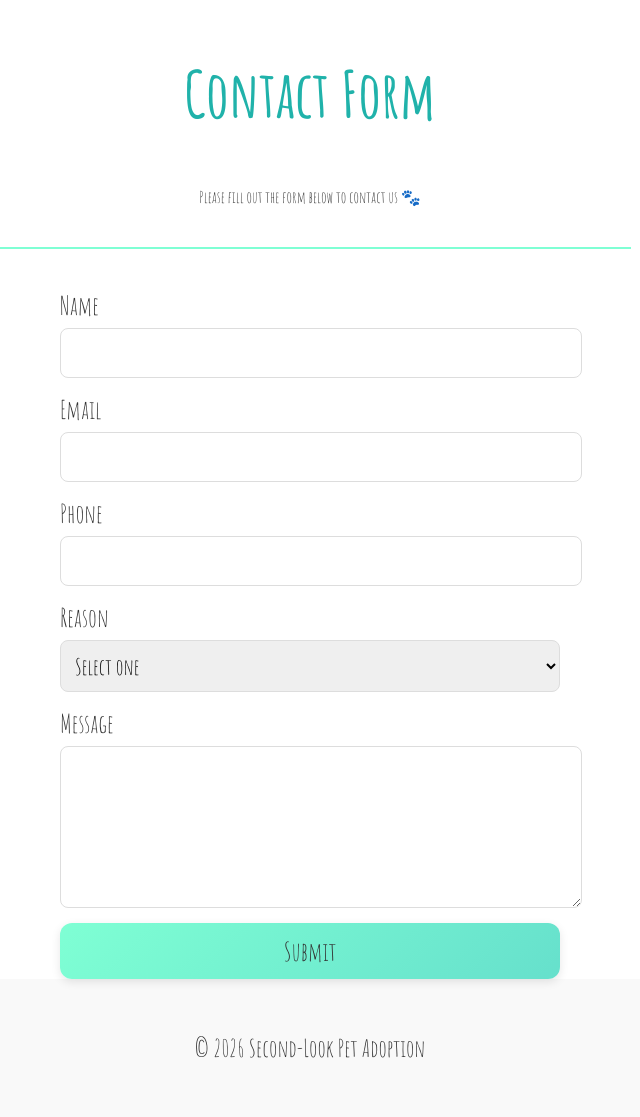
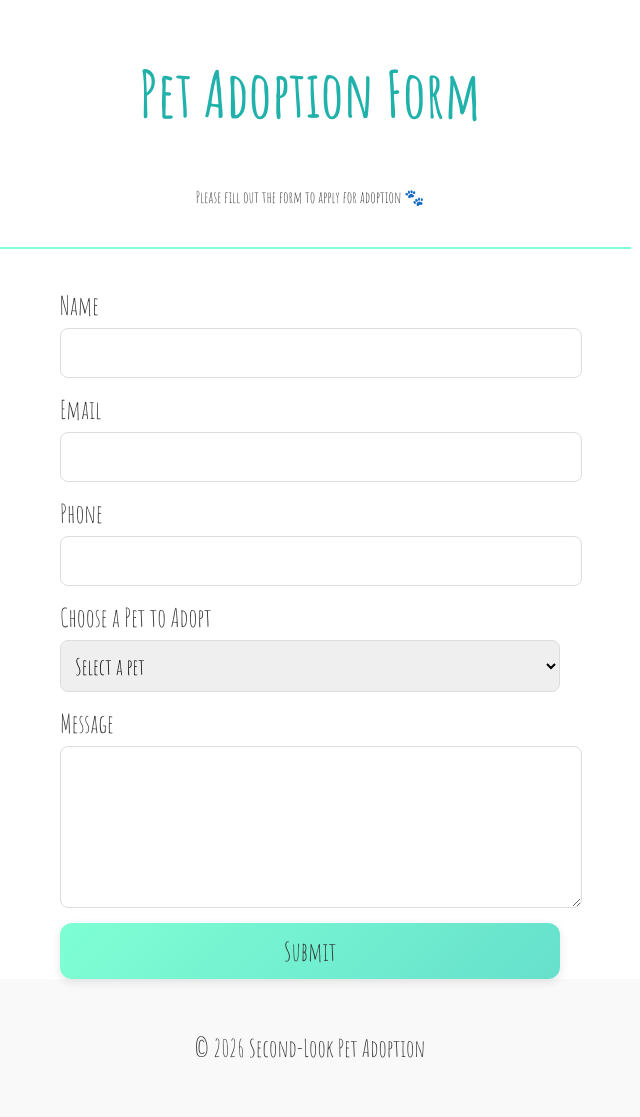
Before and after one commit to marvinursua8/ACIT-2911---Agile-Development-Project, a Python web app: template web/templates/form.html in a window 1280 px wide. Shown: the part 91-1208 px from the top of the page, without its empty margins (330-970 px from the left). Run offline with Jinja, Linux system fonts and the light colour scheme; the template is opened without the code that fills it, so the values that code supplies are empty.

Commit message:
Update form UI and fix project dependencies

```diff
--- a/web/templates/form.html
+++ b/web/templates/form.html
@@ -3,7 +3,7 @@
   <head>
     <meta charset="UTF-8" />
     <meta name="viewport" content="width=device-width, initial-scale=1.0" />
-    <title>Adoption Form - Second-Look Adoption</title>
+    <title>Pet Adoption Form - Second-Look Adoption</title>
 
     <!-- Google Fonts -->
     <link
@@ -29,17 +29,16 @@
         <a href="{{ url_for('home.index') }}">Home</a>
         <a href="{{ url_for('home.gallery') }}">Gallery</a>
         <a href="{{ url_for('home.adopt') }}">Adopt</a>
-        <a href="{{ url_for('home.forms') }}" class="active">Forms</a>
+        <a href="{{ url_for('home.form') }}" class="active">Forms</a>
         <a href="{{ url_for('home.contact') }}">Contact</a>
       </nav>
     </header>
 
     <!-- MAIN -->
     <main>
-      <!-- TITLE -->
       <section class="content-section">
-        <h1>Contact Form</h1>
-        <p>Please fill out the form below to contact us 🐾</p>
+        <h1>Pet Adoption Form</h1>
+        <p>Please fill out the form to apply for adoption 🐾</p>
       </section>
 
       <hr class="divider" />
@@ -47,8 +46,7 @@
       <!-- FORM -->
       <section class="content-section">
         <div class="form-card">
-          <!-- for (Flask/Supabase） -->
-          <form onsubmit="handleSubmit(event)">
+          <form method="POST" action="/Forms">
             <label>Name</label>
             <input type="text" name="name" required />
 
@@ -56,14 +54,16 @@
             <input type="email" name="email" required />
 
             <label>Phone</label>
-            <input type="tel" name="phone" />
+            <input type="tel" name="phone" required />
 
-            <label>Reason</label>
-            <select name="reason" required>
-              <option value="">Select one</option>
-              <option value="adoption">Adoption Inquiry</option>
-              <option value="general">General Question</option>
-              <option value="volunteer">Volunteer</option>
+            <!-- NEW: adopt animal instead of reason -->
+            <label>Choose a Pet to Adopt</label>
+            <select name="animal" required>
+              <option value="">Select a pet</option>
+              <option value="dog">Dog</option>
+              <option value="cat">Cat</option>
+              <option value="rabbit">Rabbit</option>
+              <option value="bird">Bird</option>
             </select>
 
             <label>Message</label>
@@ -79,13 +79,5 @@
     <footer>
       <p>&copy; 2026 Second-Look Pet Adoption</p>
     </footer>
-
-    <!-- JS -->
-    <script>
-      function handleSubmit(event) {
-        event.preventDefault();
-        alert("Form submitted successfully! 🎉");
-      }
-    </script>
   </body>
 </html>
```
